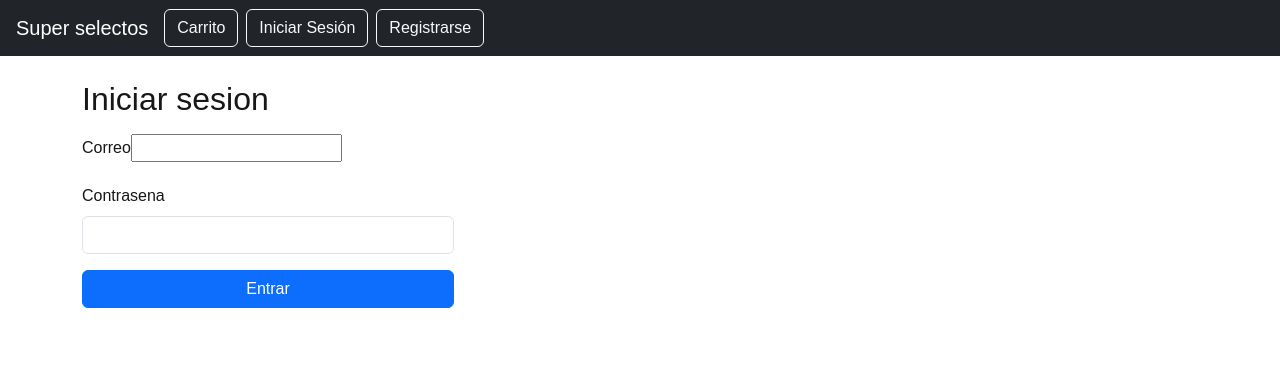
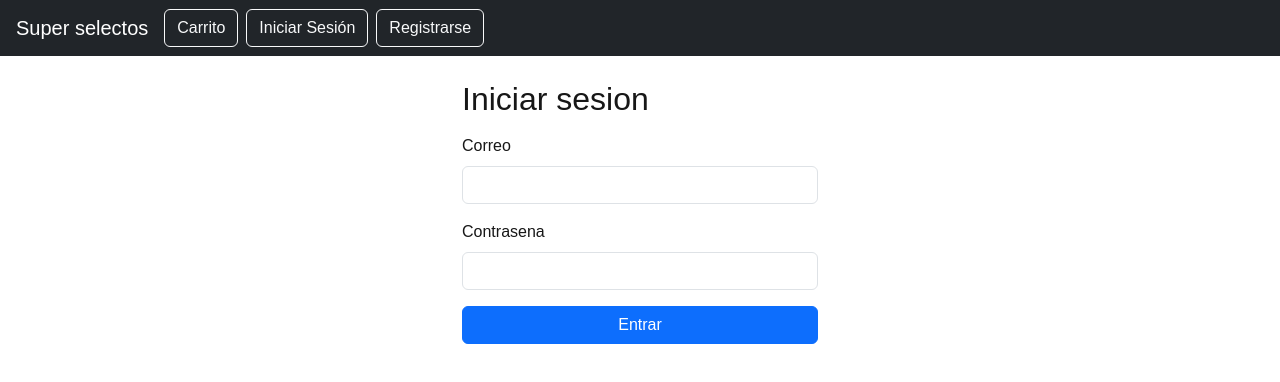
Before and after one commit to andrepreza24-ctrl/superselectos, a Next.js app: page /login in a window 1280 px wide. Shown: the top 382 px of the page. Built offline with nearby package versions, Linux system fonts and the light colour scheme.

Commit message:
corregir: errores y validaciones

```diff
--- a/src/app/login/page.tsx
+++ b/src/app/login/page.tsx
@@ -1,36 +1,29 @@
 "use client";
 
-import { useState } from "react";
+import React, { useState } from "react";
 import { useRouter } from "next/navigation";
 import { useAuth } from "@/context/AuthContext";
 
-export default function LoginPage() {
-  // estados para guardar el correo y clave del usuario
+export default function LoginPage(){
   const [correo, setCorreo] = useState("");
   const [contrasena, setContrasena] = useState("");
   const [error, setError] = useState("");
-
   const { iniciarSesion } = useAuth();
   const router = useRouter();
 
-  function manejarEnvio(e: React.FormEvent) {
+  function manejarEnvio(e: React.FormEvent){
     e.preventDefault();
     setError("");
 
-    // esto manda a llamar a la funcion del contexto para validar las credenciales
     const exito = iniciarSesion(correo, contrasena);
-    if (!exito) {
-      setError("Correo o contrasena incorrectos");
-      return;
+    if(!exito){
+        setError("El correo o la contraseña con incorrectos");
+        return;
     }
-
-    // si pasa manda de un solo al inicio
     router.push("/");
   }
-
   return (
-    // typo en classsName
-    <div classsName="row justify-content-center">
+    <div className="row justify-content-center">
       <div className="col-12 col-md-6 col-lg-4">
         <h2 className="mb-3">Iniciar sesion</h2>
         <form onSubmit={manejarEnvio}>
@@ -38,8 +31,7 @@ export default function LoginPage() {
             <label className="form-label">Correo</label>
             <input
               type="email"
-              // typo en classsName
-              classsName="form-control"
+              className="form-control"
               value={correo}
               onChange={(e) => setCorreo(e.target.value)}
             />
```
